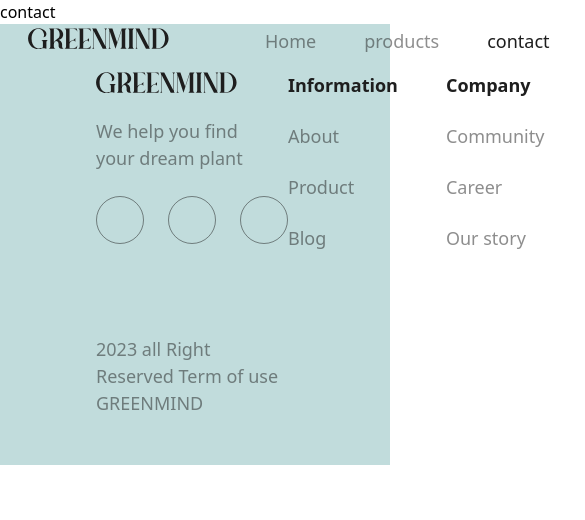
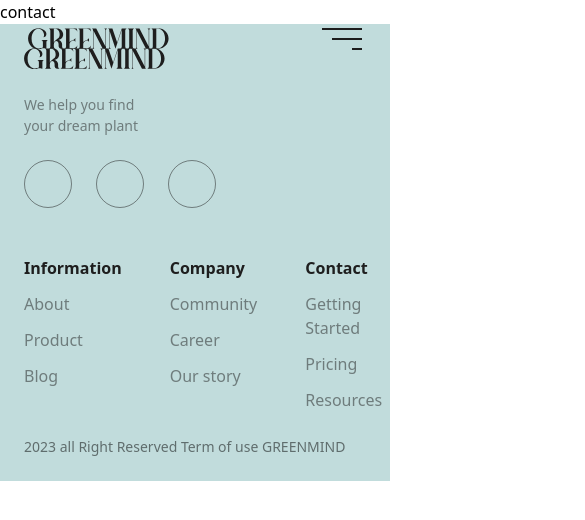
Before and after one commit to giamimino/GreenLand, a Next.js app: page /contact in a window 390 px wide. Shown: the top 520 px of the page, 585 px wide, since content can reach past the window. Built offline with nearby package versions, Linux system fonts and the light colour scheme; some icons are missing.

Commit message:
some responsive changes and search system update

```diff
--- a/src/app/page.tsx
+++ b/src/app/page.tsx
@@ -18,6 +18,7 @@ type ProductsType = {
 
 export default function Home() {
   const [products, setProducts] = useState<ProductsType[]>([])
+  const [searchValue, setSearchValue] = useState<string>("");
 
   useEffect(() => {
     fetch('/api/products')
@@ -43,10 +44,14 @@ export default function Home() {
             </div>
           </div>
           <div className={styles.search}>
-            <input type="text" placeholder='What are you looking for?'/>
-            <span>
-              <Icon icon="lets-icons:search"  />
-            </span>
+            <input type="text" placeholder='What are you looking for?'
+            value={searchValue}
+            onChange={(e) => setSearchValue(e.target.value)} />
+            <Link href={`/products?p=${searchValue}`}>
+              <span>
+                <Icon icon="lets-icons:search"  />
+              </span>
+            </Link>
           </div>
         </aside>
         <div>
--- a/src/app/products/Products.tsx
+++ b/src/app/products/Products.tsx
@@ -4,6 +4,7 @@ import styes from "./page.module.scss"
 import React, { useEffect, useState } from 'react';
 import { Product } from "@/components/ui/ui";
 import clsx from "clsx";
+import { useSearchParams } from "next/navigation";
 
 type ProductType = {
   id?: string
@@ -35,6 +36,7 @@ export default function ProductsPage({products}: Props) {
   const [filter, setFilter] = useState<string[]>([])
   const [filteredProducts, setFilteredProducts] = useState<ProductType[]>([])
   const [searchValue, setSearchValue] = useState<string>("")
+  const searchParams = useSearchParams()
   const categoryTechs = [
     {
       key: "indoor_plants",
@@ -77,6 +79,18 @@ export default function ProductsPage({products}: Props) {
       label: "Low-Maintenance Plants"
     }
   ]
+
+  useEffect(() => {
+    const query = searchParams.get("p");
+    if (query) {
+      setSearchValue(query);
+    } else {
+      setFilteredProducts(products);
+    }
+  }, [searchParams, products]);
+
+
+
 
   useEffect(() => {
     setFilteredProducts(products)
--- a/src/components/footer/Footer.tsx
+++ b/src/components/footer/Footer.tsx
@@ -5,6 +5,7 @@ import { Icon } from '@iconify/react'
 export default function Footer() {
   return (
     <footer className={styles.footer}>
+      <main>
         <main>
           <div>
             <svg width="141" height="22" viewBox="0 0 141 22" fill="none" xmlns="http://www.w3.org/2000/svg">
@@ -23,7 +24,6 @@ export default function Footer() {
               </div>
             </aside>
           </div>
-        <p>2023 all Right Reserved Term of use GREENMIND</p>
         </main>
         <main>
           <ul>
@@ -45,6 +45,8 @@ export default function Footer() {
             <li>Resources</li>
           </ul>
         </main>
+      </main>
+        <p>2023 all Right Reserved Term of use GREENMIND</p>
     </footer>
   )
 }
--- a/src/components/footer/style.module.scss
+++ b/src/components/footer/style.module.scss
@@ -3,9 +3,42 @@
   width: 100%;
   background-color: #C1DCDC;
   display: flex;
+  flex-direction: column;
+  gap: 24px;
+
+  @media (width <= 1080px) {
+    padding: 24px 48px;
+  }
+
+  @media (width <= 700px) {
+    padding: 24px 24px;
+    flex-direction: column;
+
+    >main {
+      flex-direction: column;
+      gap: 48px;
+    }
+  }
+  p {
+    opacity: 0.5;
+    font-weight: 500;
+    font-size: 18px;
+    display: flex;
+    flex-direction: column;
+
+    @media (width <= 620px) {
+      font-size: 16px;
+    }
+
+    @media (width <= 425px) {
+      font-size: 14px;
+    }
+  }
+  >main {
+    display: flex;
     justify-content: space-between;
 
-  main {
+    main{
       display: flex;
       gap: 48px;
       color: #1e1e1e;
@@ -15,13 +48,7 @@
       flex-direction: column;
       gap: 92px;
 
-    p {
-      opacity: 0.5;
-      font-weight: 500;
-      font-size: 18px;
-      display: flex;
-      flex-direction: column;
-    }
+
 
       >div {
         display: flex;
@@ -59,6 +86,20 @@
         flex-direction: column;
         gap: 24px;
 
+        @media (width <= 425px) {
+          gap: 12px;
+
+          li {
+            font-size: 16px !important;
+          }
+        }
+
+        @media (width <= 375px) {
+          li {
+            font-size: 14px !important;
+          }
+        }
+
         li:nth-child(1) {
           font-size: 18px;
           font-weight: 700;
@@ -72,3 +113,4 @@
       }
     }
   }
+}
--- a/src/components/header/style.module.scss
+++ b/src/components/header/style.module.scss
@@ -21,6 +21,10 @@
       display: flex;
       gap: 48px;
 
+      @media (width <= 840px) {
+        display: none;
+      }
+
       li {
         opacity: 0.5;
         font-size: 18px;
@@ -41,6 +45,12 @@
     display: flex;
     gap: 48px;
     align-items: center;
+
+    li {
+      @media (width <= 450px) {
+        display: none;
+      }
+    }
 
     li:nth-child(2) {
       padding-right: 48px;
--- a/src/components/ui/ui.module.scss
+++ b/src/components/ui/ui.module.scss
@@ -98,6 +98,7 @@
 
   img {
     border-radius: 12px;
+    width: 100%;
   }
 
   h1 {
```
Also changed, not shown: src/app/products/page.module.scss (+50 -2 lines). Lines whose indentation alone changed are shown as unchanged.
